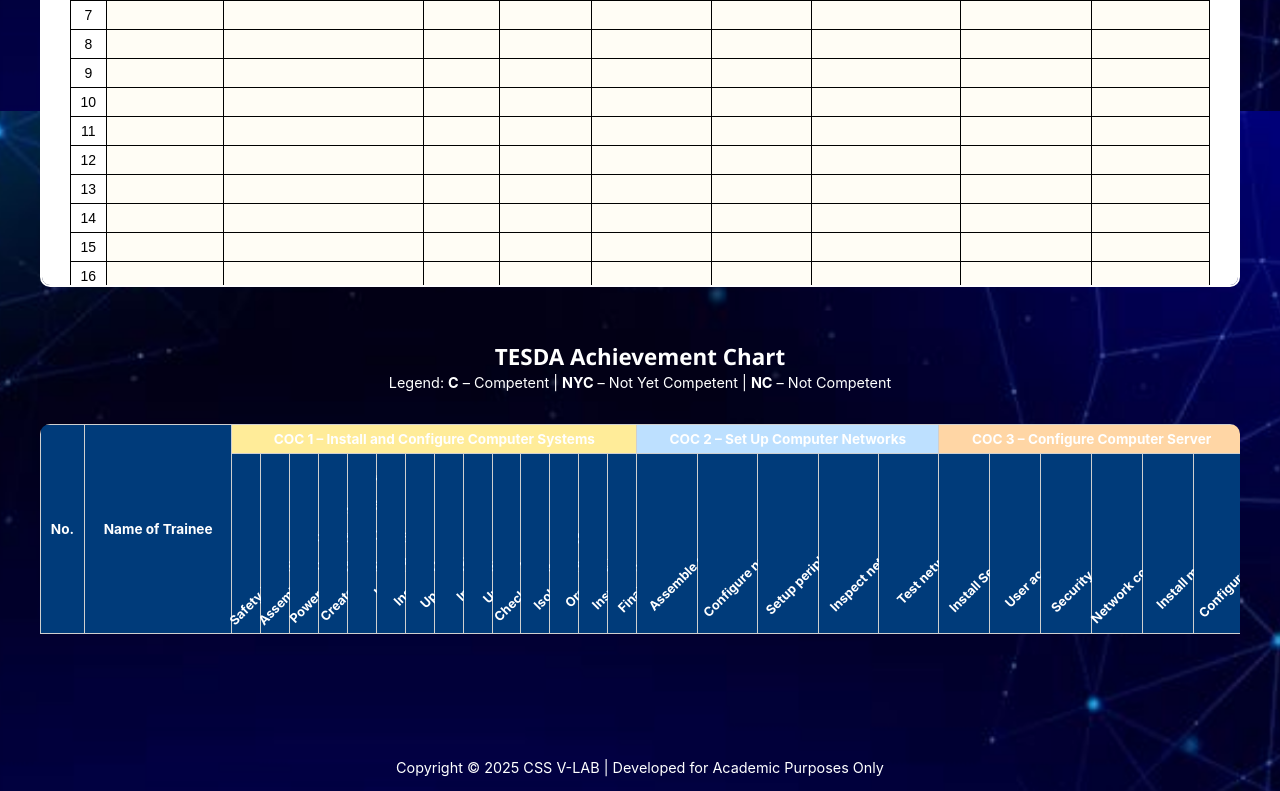
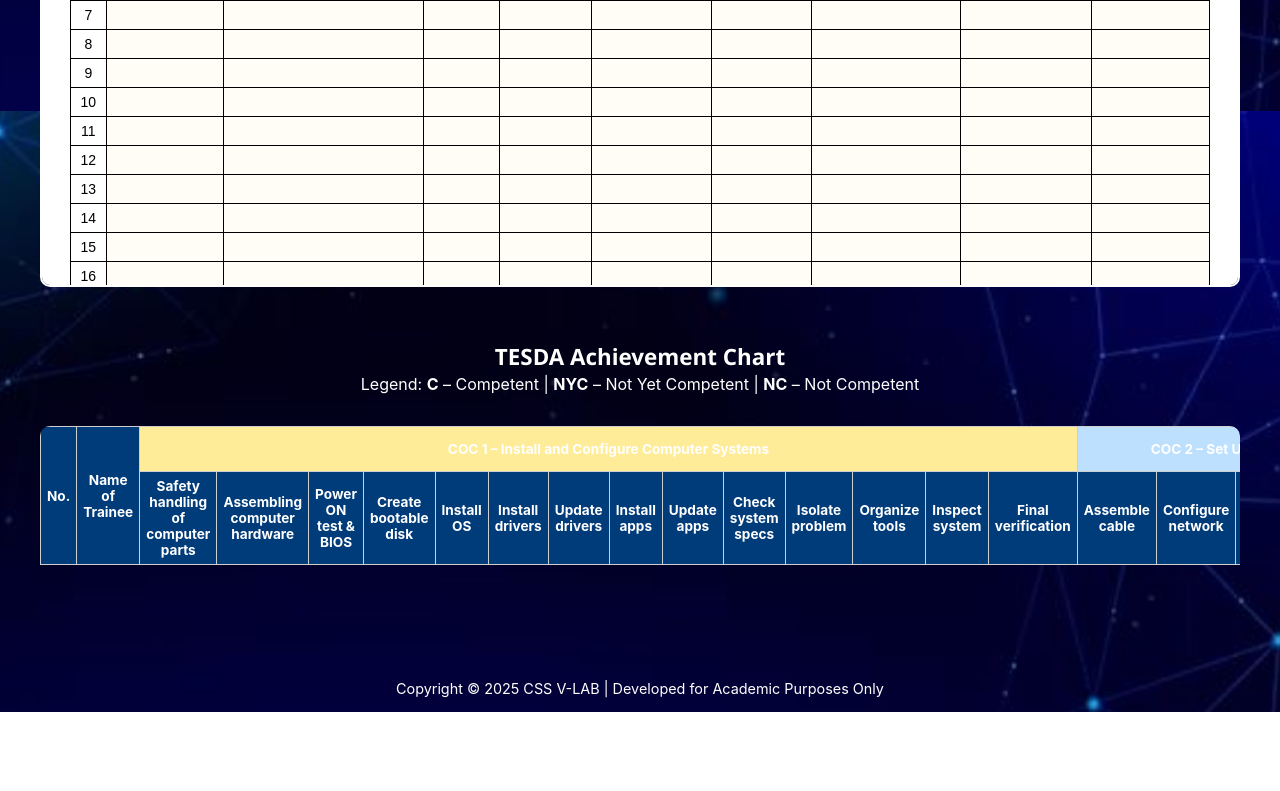
Before and after one commit to llyseaia14-a11y/CSS-Virtual-Laboratory, a plain HTML site: page teacher-progress.html in a window 1280 px wide. Shown: the part 689-1480 px from the top of the page. After the commit the page ends 1401 px from the top, so only its background shows below. Drawn offline with Linux system fonts and the light colour scheme.

Commit message:
Update styles.css

```diff
--- a/styles.css
+++ b/styles.css
@@ -1135,53 +1135,6 @@ body.profile-page {
 .progress-table td:nth-child(6) {
   text-align: center;
   font-size: 1.2em;
-}
-/* TESDA Achievement Chart Styles */
-.legend {
-  font-size: 0.9rem;
-  color: #fff;
-  margin-bottom: 10px;
-}
-
-.slanted th {
-  height: 180px;
-  vertical-align: bottom;
-  padding: 0 4px;
-  position: relative;
-}
-
-.rotate {
-  transform: rotate(-45deg);
-  transform-origin: bottom left;
-  width: 140px;
-  font-size: 0.8rem;
-  white-space: nowrap;
-  position: absolute;
-  bottom: 5px;
-  left: 5px;
-}
-
-.tesda-table {
-  width: 2400px; /* wide table */
-  border-collapse: collapse;
-  background: rgba(255,255,255,0.1);
-}
-
-.tesda-table th,
-.tesda-table td {
-  border: 1px solid rgba(255,255,255,0.3);
-  padding: 6px;
-  text-align: center;
-}
-
-.yellow-header { background: #ffec99 !important; color: #333; }
-.blue-header { background: #bde0ff !important; color: #333; }
-.orange-header { background: #ffd6a5 !important; color: #333; }
-.green-header { background: #c7f7b4 !important; color: #333; }
-
-.table-wrapper {
-  overflow-x: auto;
-  padding-bottom: 10px;
 }
 
 /* ===== Teacher Feedback Page ===== */
```
